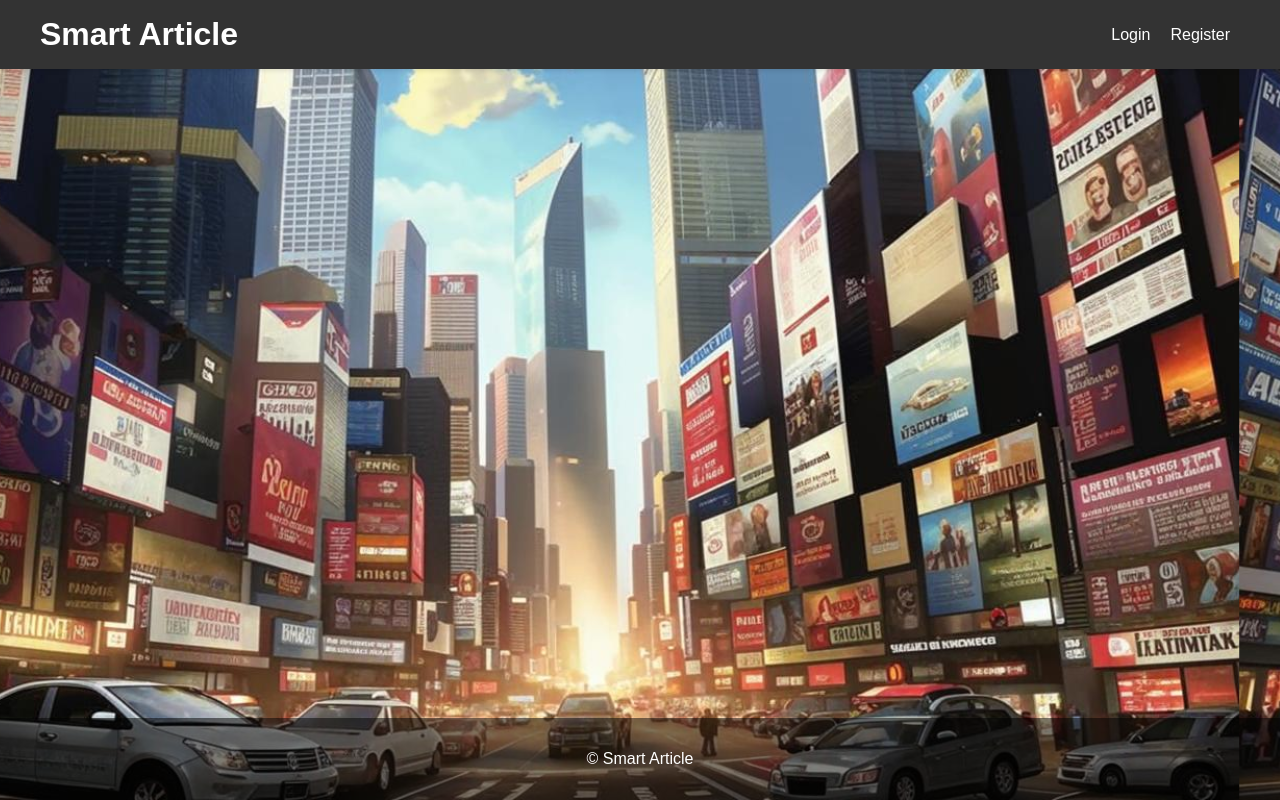
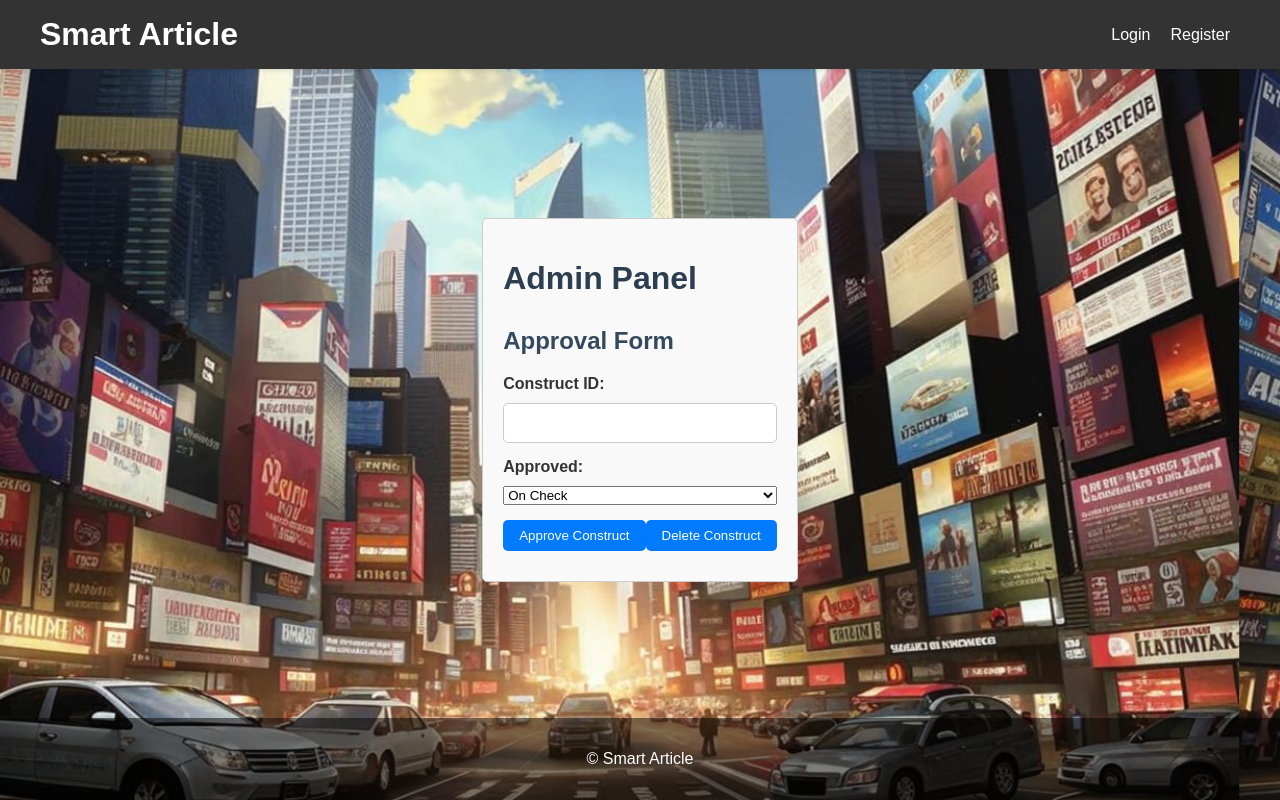
Before and after one commit to JOJO4ch/front, a React (Vite) app: page /adminPanel in a window 1280 px wide. Built offline with nearby package versions, Linux system fonts and the light colour scheme.

Commit message:
minor fix, added "admin panel"

```diff
--- a/src/App.jsx
+++ b/src/App.jsx
@@ -12,6 +12,7 @@ import CreateGPTConstructForm from './Pages/CreateGPTConstructForm';
 import ProtectedRoute from './components/ProtectedRoute';
 import './index.css';
 import './BackgroundAnimation.css'; // Import the CSS file
+import AdminPanel from './Pages/AdminPanel';
 
 const App = () => {
   const [isAuthenticated, setIsAuthenticated] = React.useState(false);
@@ -47,6 +48,7 @@ const App = () => {
           <Route path="/article/create_edit_article" element={isAuthenticated ? <CreateEditArticleForm /> : <Navigate to="/" />} />
            <Route path="/article/search" element={isAuthenticated ? <SearchArticles /> : <Navigate to="/" />} />
            <Route path="/create_gpt_construct" element={<CreateGPTConstructForm/>} />
+           <Route path="/adminPanel" element={<AdminPanel/>} />
         </Routes>
         <Footer />
       </div>
--- /dev/null
+++ b/src/Pages/AdminPanel.css
@@ -0,0 +1,55 @@
+.admin-panel {
+    max-width: 600px;
+    margin:  auto;
+    padding: 20px;
+    border: 1px solid #ccc;
+    border-radius: 5px;
+    background-color: #f9f9f9;
+  }
+
+  .admin-panel button {
+    margin-bottom: 10px;
+    padding: 8px 16px;
+    background-color: #007bff;
+    color: #fff;
+    border: none;
+    border-radius: 5px;
+    cursor: pointer;
+  }
+
+  .admin-panel button:hover {
+    background-color: #ff3d03;
+  }
+
+  .admin-panel .approval-form {
+    background-color: #fff;
+    padding: 20px;
+    border: 1px solid #ccc;
+    border-radius: 5px;
+  }
+
+  .admin-panel .approval-form .form-group {
+    margin-bottom: 10px;
+  }
+
+  .admin-panel .approval-form label {
+    font-weight: bold;
+  }
+
+  .admin-panel .approval-form input[type='text'],
+  .admin-panel .approval-form select {
+    width: 100%;
+    padding: 8px;
+    border: 1px solid #ccc;
+    border-radius: 5px;
+  }
+
+  .admin-panel .approval-form button {
+    padding: 8px 16px;
+    margin-right: 10px;
+  }
+
+  .admin-panel .approval-form .error-message {
+    color: #dc3545;
+    margin-top: 10px;
+  }
--- /dev/null
+++ b/src/Pages/AdminPanel.jsx
@@ -0,0 +1,84 @@
+import React, { useState } from 'react';
+import axios from 'axios';
+import './AdminPanel.css';
+
+const AdminPanel = ({ userId }) => {
+  const [showApprovalForm, setShowApprovalForm] = useState(true);
+  const [approvedValue, setApprovedValue] = useState('OnCheck');
+  const [constructId, setConstructId] = useState('');
+  const [error, setError] = useState(null);
+
+  const handleToggleForm = () => {
+    setShowApprovalForm((prevShowApprovalForm) => !prevShowApprovalForm);
+  };
+
+  const handleApproveConstruct = async () => {
+    try {
+      const response = await axios.put(`/api/gpt_construct/check`, null, {
+        params: {
+          construct_id: constructId,
+          approved: approvedValue,
+        }
+      });
+      console.log('Construct approved successfully:', response.data);
+      // Обновить UI или выполнить другие действия по необходимости
+    } catch (error) {
+      console.error('Error approving construct:', error.response ? error.response.data : error.message);
+      // Обработка ошибки
+      setError('Error approving construct. Please try again.');
+    }
+  };
+
+  const handleDeleteConstruct = async () => {
+    try {
+      const response = await axios.delete(`/api/gpt_construct/delete_construct`, {
+        data: {
+          construct_id: constructId,
+        },
+      });
+      console.log('Construct deleted successfully:', response.data);
+      // Обновить UI или выполнить другие действия по необходимости
+    } catch (error) {
+      console.error('Error deleting construct:', error.response ? error.response.data : error.message);
+      // Обработка ошибки
+      setError('Error deleting construct. Please try again.');
+    }
+  };
+
+  const handleApprovedChange = (e) => {
+    setApprovedValue(e.target.value);
+  };
+
+  const handleConstructIdChange = (e) => {
+    setConstructId(e.target.value);
+  };
+
+  return (
+    <div className="admin-panel">
+      <h1>Admin Panel</h1>
+
+
+
+          <h2>Approval Form</h2>
+          <div className="form-group">
+            <label htmlFor="constructId">Construct ID:</label>
+            <input type="text" id="constructId" value={constructId} onChange={handleConstructIdChange} />
+          </div>
+          <div className="form-group">
+            <label htmlFor="approvedValue">Approved:</label>
+            <select id="approvedValue" value={approvedValue} onChange={handleApprovedChange}>
+              <option value="OnCheck">On Check</option>
+              <option value="Approved">Approved</option>
+              <option value="Banned">Banned</option>
+            </select>
+          </div>
+          <button onClick={handleApproveConstruct}>Approve Construct</button>
+          <button onClick={handleDeleteConstruct}>Delete Construct</button>
+          {error && <p className="error-message">{error}</p>}
+        </div>
+
+
+  );
+};
+
+export default AdminPanel;
--- a/src/Pages/CreateGPTConstructForm.jsx
+++ b/src/Pages/CreateGPTConstructForm.jsx
@@ -1,23 +1,23 @@
 import React, { useState } from 'react';
 import axios from 'axios';
-import './CreateGPTConstructForm.css'; // Импортируем стили для формы
+import './CreateGPTConstructForm.css';
 
 const CreateGPTConstructForm = ({ userId }) => {
   const [formData, setFormData] = useState({
     style: '',
     tone: '',
     language_constructs: '',
-    answer_length: 0,
+    answer_lenght: 0,
     details: ''
   });
-
   const [error, setError] = useState(null);
+  const [constructData, setConstructData] = useState(null);
 
   const handleChange = (e) => {
     const { name, value } = e.target;
     setFormData((prevFormData) => ({
       ...prevFormData,
-      [name]: name === 'answer_length' ? parseInt(value, 10) : value
+      [name]: name === 'answer_lenght' ? parseInt(value, 10) : value
     }));
   };
 
@@ -40,18 +40,22 @@ const CreateGPTConstructForm = ({ userId }) => {
         }
       );
       console.log('Construct created successfully:', response.data);
-      // Очистить форму после успешного создания конструкта
+      setConstructData(response.data);
       setFormData({
         style: '',
         tone: '',
         language_constructs: '',
-        answer_length: 0,
+        answer_lenght: 0,
         details: ''
       });
       setError(null);
     } catch (error) {
-      console.error('Error creating construct:', error);
-      setError('Error creating construct. Please try again.');
+      console.error('Error creating construct:', error.response ? error.response.data : error.message);
+      setError(
+        error.response && error.response.data && error.response.data.detail
+          ? error.response.data.detail
+          : 'Error creating construct. Please try again.'
+      );
     }
   };
 
@@ -96,12 +100,12 @@ const CreateGPTConstructForm = ({ userId }) => {
           />
         </div>
         <div className="form-group">
-          <label htmlFor="answer_length">Answer Length:</label>
+          <label htmlFor="answer_lenght">Answer Length:</label>
           <input
             type="number"
-            id="answer_length"
-            name="answer_length"
-            value={formData.answer_length}
+            id="answer_lenght"
+            name="answer_lenght"
+            value={formData.answer_lenght}
             onChange={handleChange}
             placeholder="Enter answer length"
             required
@@ -119,6 +123,12 @@ const CreateGPTConstructForm = ({ userId }) => {
           ></textarea>
         </div>
         {error && <p className="error-message">{error}</p>}
+        {constructData && (
+          <div className="success-message">
+            <p>Construct created successfully with the following details:</p>
+            <pre>{JSON.stringify(constructData, null, 2)}</pre>
+          </div>
+        )}
         <button type="submit">Create Construct</button>
       </form>
     </div>
--- a/src/components/Header.jsx
+++ b/src/components/Header.jsx
@@ -42,6 +42,7 @@ const Header = ({ isAuthenticated }) => {
                 <li><Link to="/article/create_edit_article">Создать пост</Link></li>
                 <li><Link to="/article/search">Поиск</Link></li>
                 <li><Link to="/create_gpt_construct">Создать GPT Конструкт</Link></li>
+                <li><Link to="/adminPanel">Admin</Link></li>
                 <li><span className="username">Welcome, {username}</span></li>
                 <li><span className="logout" onClick={handleLogout}>Выход</span></li>
               </>
--- a/src/components/api.jsx
+++ b/src/components/api.jsx
@@ -2,14 +2,14 @@
 import axios from 'axios';
 
 const api = axios.create({
-  baseURL: 'http://localhost:8000', // замените на URL вашего бэкенда
+  baseURL: '/api', // Используем относительный путь, чтобы Vite мог проксировать запросы
   withCredentials: true, // для отправки куки
 });
 
 export const fetchUsername = async () => {
   try {
     const jwtToken = localStorage.getItem('jwtToken');
-    const response = await axios.get('api/protected-route', {
+    const response = await api.get('/protected-route', {
       headers: {
         'Authorization': `Bearer ${jwtToken}`
       }
--- a/vite.config.js
+++ b/vite.config.js
@@ -16,14 +16,16 @@
 
 // vite.config.js
 import { defineConfig } from 'vite'
+import react from '@vitejs/plugin-react'
 
 export default defineConfig({
+  plugins: [react()],
   server: {
     proxy: {
       '/api': {
         target: 'http://localhost:8000',
         changeOrigin: true,
-        rewrite: (path) => path.replace(/^\/api/, '')
+        rewrite: (path) => path.replace(/^\/api/, ''),
       }
     }
   }
```
